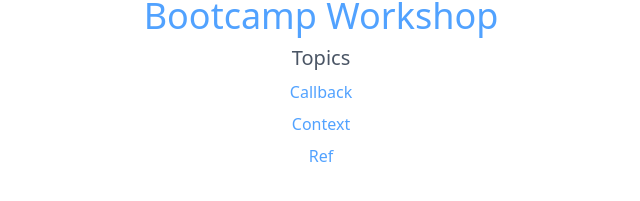
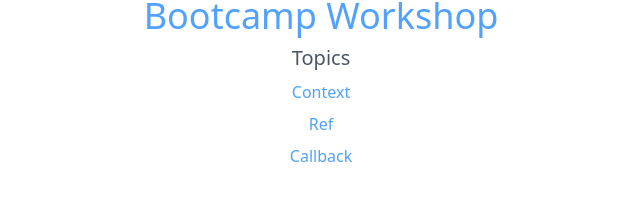
Before and after one commit to Hack4Impact-UMD/bootcamp-workshop-spring2025, a React (Vite) app: page / in a window 1280 px wide. Shown: the part 177-378 px from the top of the page, without its empty margins (319-959 px from the left). Built offline with nearby package versions, Linux system fonts and the light colour scheme.

Commit message:
cleaned up files for demo

```diff
--- a/src/App.tsx
+++ b/src/App.tsx
@@ -14,7 +14,7 @@ function App() {
       <AuthProvider>
         <Routes>
           <Route path="/" element={<Home />} />
-          <Route path="/context" element={<Context courses={courses} />} />
+          <Route path="/context" element={<Context />} />
           <Route path="/ref" element={<Ref />} />
           <Route path="/callback" element={<Callback />} />
         </Routes>
--- a/src/Pages/Home.tsx
+++ b/src/Pages/Home.tsx
@@ -8,11 +8,6 @@ const Home = () => {
       <h3 className="text-xl text-gray-600 mt-2">Topics</h3>
       <ul className="list-none">
         <li className="my-2">
-          <a href="/callback" className="text-blue-400 hover:underline">
-            Callback
-          </a>
-        </li>
-        <li className="my-2">
           <a href="/context" className="text-blue-400 hover:underline">
             Context
           </a>
@@ -22,6 +17,11 @@ const Home = () => {
             Ref
           </a>
         </li>
+        <li className="my-2">
+          <a href="/callback" className="text-blue-400 hover:underline">
+            Callback
+          </a>
+        </li>
       </ul>
     </div>
   );
--- a/src/Pages/Ref/Ref.tsx
+++ b/src/Pages/Ref/Ref.tsx
@@ -1,8 +1,8 @@
 import { useState } from "react";
 
 const Ref = () => {
-  const [username, setUsername] = useState("");
-  const [password, setPassword] = useState("");
+  const [username, setUsername] = useState<string>("");
+  const [password, setPassword] = useState<string>("");
 
   const handleSubmit = (event: React.FormEvent) => {
     event.preventDefault();
--- a/src/auth/AuthProvider.tsx
+++ b/src/auth/AuthProvider.tsx
@@ -2,11 +2,13 @@ import { createContext, useContext, useEffect, useState } from "react";
 
 interface AuthContextType {
   loading: boolean;
+  setLoading: React.Dispatch<React.SetStateAction<boolean>>;
   isAuthenticated: boolean;
   firstName: string;
   lastName: string;
   email: string;
   courses: string[];
+  setCourses: React.Dispatch<React.SetStateAction<string[]>>;
 }
 
 // Authcontext that other components can subscribe to
@@ -42,7 +44,16 @@ export const AuthProvider = ({ children }: { children: React.ReactNode }) => {
   return (
     // Provide the AuthContext to children components
     <AuthContext.Provider
-      value={{ loading, isAuthenticated, firstName, lastName, email, courses }}
+      value={{
+        loading,
+        setLoading,
+        isAuthenticated,
+        firstName,
+        lastName,
+        email,
+        courses,
+        setCourses,
+      }}
     >
       {children}
     </AuthContext.Provider>
```
Also changed, not shown: src/Pages/Context/Context.tsx (+1 -7 lines).
